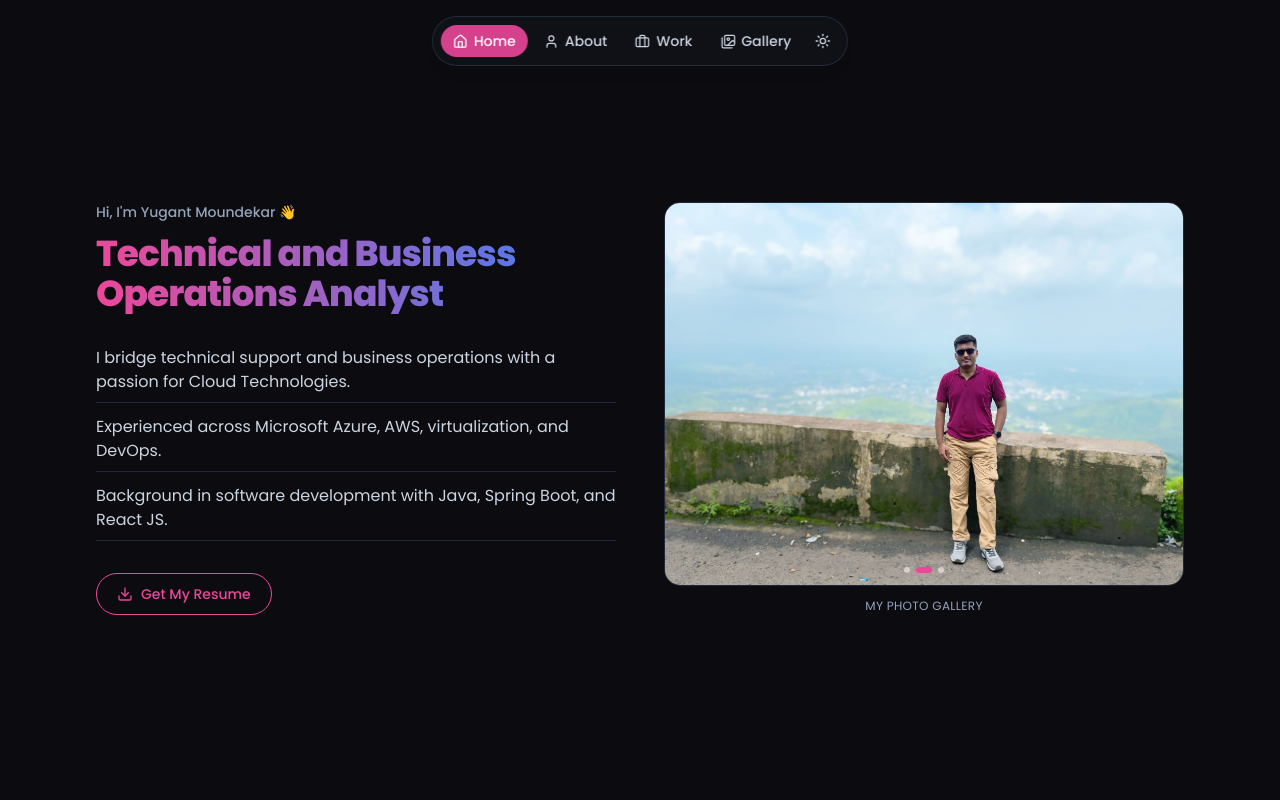
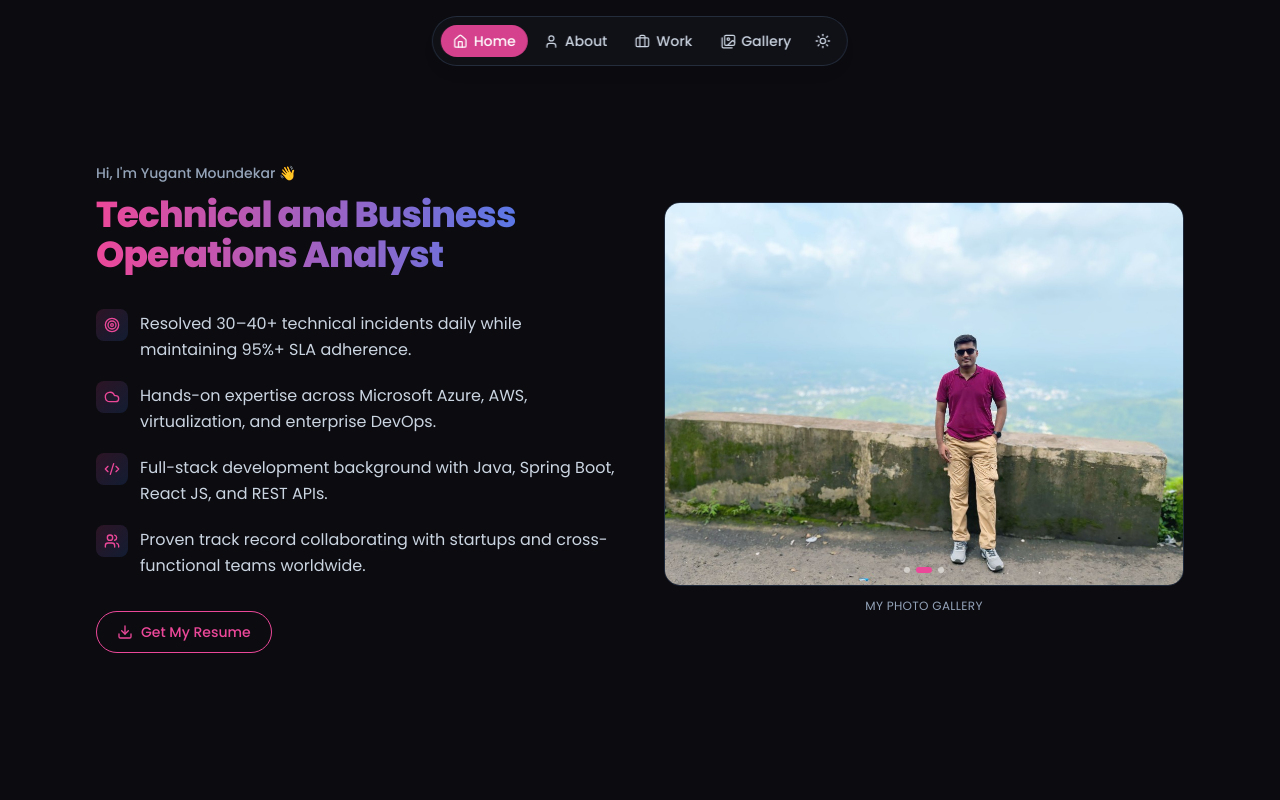
Before and after one commit to YugantMoundekar/portfolio-website, a React (Vite) app in the folder portfolio/: page / in a window 1280 px wide. Shown: the top 800 px of the page. Built offline with nearby package versions, Linux system fonts and the light colour scheme.

Commit message:
Redesign hero highlights with icons and recruiter-focused achievements

```diff
--- a/portfolio/src/data/content.js
+++ b/portfolio/src/data/content.js
@@ -20,10 +20,23 @@ export const profile = {
   ],
 }
 
-export const heroIntro = [
-  'I bridge technical support and business operations with a passion for Cloud Technologies.',
-  'Experienced across Microsoft Azure, AWS, virtualization, and DevOps.',
-  'Background in software development with Java, Spring Boot, and React JS.',
+export const heroHighlights = [
+  {
+    icon: 'target',
+    text: 'Resolved 30–40+ technical incidents daily while maintaining 95%+ SLA adherence.',
+  },
+  {
+    icon: 'cloud',
+    text: 'Hands-on expertise across Microsoft Azure, AWS, virtualization, and enterprise DevOps.',
+  },
+  {
+    icon: 'code',
+    text: 'Full-stack development background with Java, Spring Boot, React JS, and REST APIs.',
+  },
+  {
+    icon: 'users',
+    text: 'Proven track record collaborating with startups and cross-functional teams worldwide.',
+  },
 ]
 
 export const experience = [
--- a/portfolio/src/pages/Home.jsx
+++ b/portfolio/src/pages/Home.jsx
@@ -1,8 +1,15 @@
 import { motion } from 'framer-motion'
-import { Download } from 'lucide-react'
-import { profile, heroIntro, gallery } from '../data/content.js'
+import { Download, Target, Cloud, Code2, Users } from 'lucide-react'
+import { profile, heroHighlights, gallery } from '../data/content.js'
 import Slideshow from '../components/Slideshow.jsx'
 import Contact from '../components/Contact.jsx'
+
+const highlightIcons = {
+  target: Target,
+  cloud: Cloud,
+  code: Code2,
+  users: Users,
+}
 
 export default function Home() {
   return (
@@ -20,12 +27,24 @@ export default function Home() {
             {profile.designation}
           </h1>
 
-          <ul className="mt-8 space-y-3">
-            {heroIntro.map((line) => (
-              <li key={line} className="text-slate-600 dark:text-slate-300 border-b border-slate-200 dark:border-slate-800 pb-2">
-                {line}
-              </li>
-            ))}
+          <ul className="mt-8 space-y-4">
+            {heroHighlights.map(({ icon, text }, i) => {
+              const Icon = highlightIcons[icon] || Target
+              return (
+                <motion.li
+                  key={text}
+                  initial={{ opacity: 0, x: -12 }}
+                  animate={{ opacity: 1, x: 0 }}
+                  transition={{ duration: 0.4, delay: 0.15 + i * 0.08 }}
+                  className="flex items-start gap-3 group"
+                >
+                  <span className="mt-0.5 flex items-center justify-center w-8 h-8 rounded-lg bg-gradient-to-br from-accent-pink/15 to-accent-blue/15 text-accent-pink shrink-0 group-hover:scale-110 transition-transform duration-200">
+                    <Icon size={16} />
+                  </span>
+                  <span className="text-slate-600 dark:text-slate-300 leading-relaxed pt-1">{text}</span>
+                </motion.li>
+              )
+            })}
           </ul>
 
           <a
```
